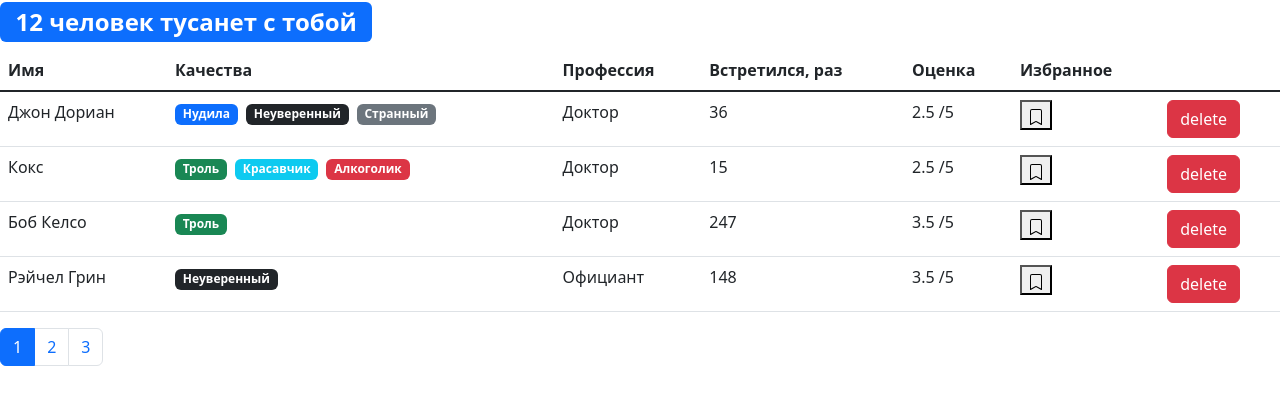
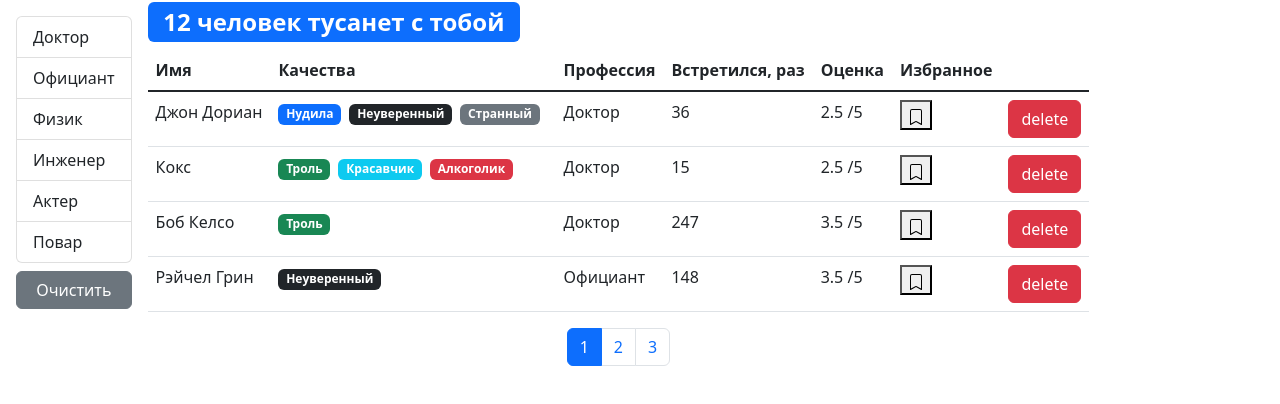
Before and after one commit to bestofaIl/fast-company, a React (Create React App) app: page / in a window 1280 px wide. Shown: the top 404 px of the page. Built offline with nearby package versions, Linux system fonts and the light colour scheme.

Commit message:
expand flexibility of groupList component

```diff
--- a/src/app/App.js
+++ b/src/app/App.js
@@ -1,10 +1,13 @@
-import React, { useState } from "react";
-import SearchStat from "./components/searchStat";
+import React, { useEffect, useState } from "react";
 import api from "./api";
 import Users from "./components/users";
 
 const App = () => {
-    const [users, setUsers] = useState(api.users.fetchAll());
+    const [users, setUsers] = useState();
+
+    useEffect(() => {
+        api.users.fetchAll().then((data) => setUsers(data));
+    }, []);
 
     const handleDelete = (userId) => {
         const updatedUsers = users.filter((user) => user._id !== userId);
@@ -23,12 +26,13 @@
 
     return (
         <>
-            <SearchStat length={users.length} />
-            <Users
-                users={users}
-                onDelete={handleDelete}
-                onToggleBookMark={handleToggleBookMark}
-            />
+            {users && (
+                <Users
+                    users={users}
+                    onDelete={handleDelete}
+                    onToggleBookMark={handleToggleBookMark}
+                />
+            )}
         </>
     );
 };
--- /dev/null
+++ b/src/app/api/fake.api/professions.api.js
@@ -0,0 +1,26 @@
+export const professionsObject = {
+    doctor: { _id: "67rdca3eeb7f6fgeed471818", name: "Доктор" },
+    waiter: { _id: "67rdca3eeb7f6fgeed471820", name: "Официант" },
+    physics: { _id: "67rdca3eeb7f6fgeed471814", name: "Физик" },
+    engineer: { _id: "67rdca3eeb7f6fgeed471822", name: "Инженер" },
+    actor: { _id: "67rdca3eeb7f6fgeed471824", name: "Актер" },
+    cook: { _id: "67rdca3eeb7f6fgeed471829", name: "Повар" }
+};
+export const professions = [
+    { _id: "67rdca3eeb7f6fgeed471818", name: "Доктор" },
+    { _id: "67rdca3eeb7f6fgeed471820", name: "Официант" },
+    { _id: "67rdca3eeb7f6fgeed471814", name: "Физик" },
+    { _id: "67rdca3eeb7f6fgeed471822", name: "Инженер" },
+    { _id: "67rdca3eeb7f6fgeed471824", name: "Актер" },
+    { _id: "67rdca3eeb7f6fgeed471829", name: "Повар" }
+];
+const fetchAll = () =>
+    new Promise((resolve) => {
+        window.setTimeout(function () {
+            resolve(professions);
+        }, 2000);
+    });
+
+export default {
+    fetchAll
+};
--- a/src/app/api/fake.api/user.api.js
+++ b/src/app/api/fake.api/user.api.js
@@ -1,11 +1,4 @@
-const professions = {
-    doctor: { _id: "67rdca3eeb7f6fgeed471818", name: "Доктор" },
-    waiter: { _id: "67rdca3eeb7f6fgeed471820", name: "Официант" },
-    physics: { _id: "67rdca3eeb7f6fgeed471814", name: "Физик" },
-    engineer: { _id: "67rdca3eeb7f6fgeed471822", name: "Инженер" },
-    actor: { _id: "67rdca3eeb7f6fgeed471824", name: "Актер" },
-    cook: { _id: "67rdca3eeb7f6fgeed471829", name: "Повар" }
-};
+import { professionsObject as professions } from "./professions.api";
 const qualities = {
     tedious: {
         _id: "67rdca3eeb7f6fgeed471198",
@@ -149,6 +142,14 @@
         bookmark: false
     }
 ];
-export function fetchAll() {
-    return users;
-}
+
+const fetchAll = () =>
+    new Promise((resolve) => {
+        window.setTimeout(function () {
+            resolve(users);
+        }, 2000);
+    });
+
+export default {
+    fetchAll
+};
--- a/src/app/api/index.js
+++ b/src/app/api/index.js
@@ -1,5 +1,7 @@
-import * as users from "./fake.api/user.api";
+import users from "./fake.api/user.api";
+import professions from "./fake.api/professions.api";
 const API = {
-    users
+    users,
+    professions
 };
 export default API;
--- /dev/null
+++ b/src/app/components/groupList.jsx
@@ -0,0 +1,32 @@
+import React from "react";
+import PropTypes from "prop-types";
+
+const GroupList = ({ items, valueProperty, contentProperty, onItemSelect, selectedItem }) => {
+    return (
+        <ul className="list-group">
+            {Object.keys(items).map(item =>
+                (<li
+                    className={"list-group-item" + (items[item] === selectedItem ? " active" : "")}
+                    key={items[item][valueProperty]}
+                    onClick={() => onItemSelect(items[item])}
+                    role="button"
+                >
+                    {items[item][contentProperty]}
+                </li>
+                ))}
+        </ul>
+    );
+};
+GroupList.defaultProps = {
+    valueProperty: "_id",
+    contentProperty: "name"
+};
+GroupList.propTypes = {
+    items: PropTypes.oneOfType([PropTypes.object, PropTypes.array]),
+    valueProperty: PropTypes.string.isRequired,
+    contentProperty: PropTypes.string.isRequired,
+    onItemSelect: PropTypes.func.isRequired,
+    selectedItem: PropTypes.object
+};
+
+export default GroupList;
--- a/src/app/components/users.jsx
+++ b/src/app/components/users.jsx
@@ -1,21 +1,58 @@
-import React, { useState } from "react";
+import React, { useState, useEffect } from "react";
 import User from "./user";
 import Pagination from "./pagination";
 import { paginate } from "../utils/paginate";
 import PropTypes from "prop-types";
+import GroupList from "./groupList";
+import api from "../api/index";
+import SearchStat from "./searchStat";
 
 const Users = ({ users, ...rest }) => {
-    const count = users.length;
     const pageSize = 4;
     const [currentPage, setCurrentPage] = useState(1);
+    const [professions, setProfessions] = useState();
+    const [selectedProf, setSelectedProf] = useState();
+
+    useEffect(() => {
+        api.professions.fetchAll().then((data) => setProfessions(data));
+    }, []);
+    useEffect(() => {
+        setCurrentPage(1);
+    }, [selectedProf]);
+
+    const handleProfessionSelect = (item) => {
+        setSelectedProf(item);
+    };
+
     const handlePageChange = (pageIndex) => {
         setCurrentPage(pageIndex);
     };
-
-    const userCrop = paginate(users, currentPage, pageSize);
+    const filteredUsers = selectedProf ? users.filter(user => user.profession.name === selectedProf.name) : users;
+    const count = filteredUsers.length;
+    const userCrop = paginate(filteredUsers, currentPage, pageSize);
+    const clearFilter = () => {
+        setSelectedProf();
+    };
 
     return (
-        <>
+        <div className="d-flex">
+            {professions && (
+                <div className="d-flex flex-column flex-shrink-0 p-3">
+                    <GroupList
+                        selectedItem={selectedProf}
+                        items={professions}
+                        onItemSelect={handleProfessionSelect}
+                    />
+                    <button
+                        className="btn btn-secondary mt-2"
+                        onClick={clearFilter}
+                    >
+                        Очистить
+                    </button>
+                </div>
+            )}
+            <div className="d-flex flex-column">
+                <SearchStat length={count}/>
                 {count > 0 && (
                     <table className='table'>
                         <thead>
@@ -44,18 +81,21 @@
                         </tbody>
                     </table>
                 )}
+                <div className="div d-flex justify-content-center">
                     <Pagination
                         itemsCount={count}
                         pageSize={pageSize}
                         currentPage={currentPage}
                         onPageChange={handlePageChange}
                     />
-        </>
+                </div>
+            </div>
+        </div>
     );
 };
 
 Users.propTypes = {
-    users: PropTypes.object.isRequired
+    users: PropTypes.array.isRequired
 };
 
 export default Users;
```
Also changed, not shown: .eslintrc.js. Lines whose indentation alone changed are shown as unchanged.
